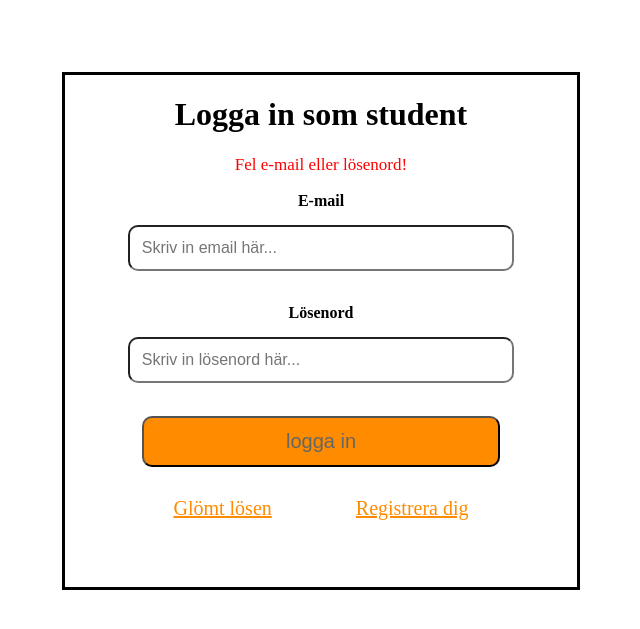
After one commit to heeenkie/Grupp6, a PHP site: page /login_fail.php in a window 1280 px wide. The commit adds this page. Shown: the top 629 px of the page, without its empty margins (319-959 px from the left). Run offline with PHP 8.4, Linux system fonts and the light colour scheme.

Commit message:
nya inloggning rutor

```diff
--- /dev/null
+++ b/css/login_fail.css
@@ -0,0 +1,50 @@
+body{
+    text-align: center;
+
+}
+.container{
+    margin-top: 5vw;
+    display: inline-block;
+    width: 40vw;
+    height: 40vw;
+    border: solid black;
+    text-align: center;
+}
+
+input{
+    width: 70%;
+    padding: 12px;
+    font-size: 16px;
+    margin: 15px;
+    border-radius: 10px;
+}
+
+#login-btn{
+    background-color: darkorange;
+    color: rgb(102, 102, 102);
+    font-size: 20px;
+    border-radius: 10px;
+    width: 70%;
+    padding: 12px;
+    margin-bottom: 30px;
+}
+
+#login-btn:hover{
+    background-color:lightgray;
+    color: darkorange;
+}
+
+a{
+    font-size: 20px;
+    color: darkorange;
+    margin: 40px;
+}
+
+a:hover{
+    color: grey;
+}
+
+p{
+    font-size: 17px;
+    color: red;
+}
--- a/header.php
+++ b/header.php
@@ -42,8 +42,8 @@ session_start();
 			else{
 				echo '<button class="drop-btn">Logga in</button>';
 				echo '<div class="dropdown-content">';
-				echo '<button onclick=document.getElementById("id01").style.display="block" class="btn">Student</button>';
-				echo '<button onclick=document.getElementById("id02").style.display="block" class="btn";">Företag</button>';
+				echo '<button><a href="login_fail.php">Student</a></button>';
+				echo '<button><a href="login.php">Företag</a></button>';
 				echo '</div>';
 			}
 			?>
@@ -63,7 +63,6 @@ session_start();
 
 				<label for="pwd"><b>Lösenord</b></label>
 				<input type="password" placeholder="Enter Password" name="pwd" required>
-
 				<button class="loginbtn" type="submit" name="submit">Logga in</button>
 				</form>
 				<label>
--- /dev/null
+++ b/login_fail.php
@@ -0,0 +1,30 @@
+<?php
+session_start();
+ ?>
+ <!DOCTYPE html>
+<html lang="en">
+<head>
+	<title>StudentHissen </title>
+	<link rel="stylesheet" type="text/css" href="css/login_fail.css">
+	<meta http-equiv="content-type content="text/html; charset="UTF-8">
+</head>
+<body>
+    <div class="container">
+        <h1>
+            Logga in som student
+        </h1>
+        <p>
+            Fel e-mail eller lösenord!
+        </p>
+        <label for="email"><b>E-mail</b></label><br>
+        <input type="text" placeholder="Skriv in email här..." name="email" required><br><br>
+        <label for="psw"><b>Lösenord</b></label><br>
+        <input type="password" placeholder="Skriv in lösenord här..." name="pws" required><br><br>
+
+        <button id="login-btn"type="submit">logga in</button> <br>
+
+        <a href=".php">Glömt lösen</a>
+        <a href="signup.php">Registrera dig</a>
+    </div>
+</body>
+</html>
```
Also changed, not shown: css/guide.css (+8 -0 lines), css/login.css (added, +45 -0 lines), guide.php (+3 -4 lines), login.php (added, +27 -0 lines).
